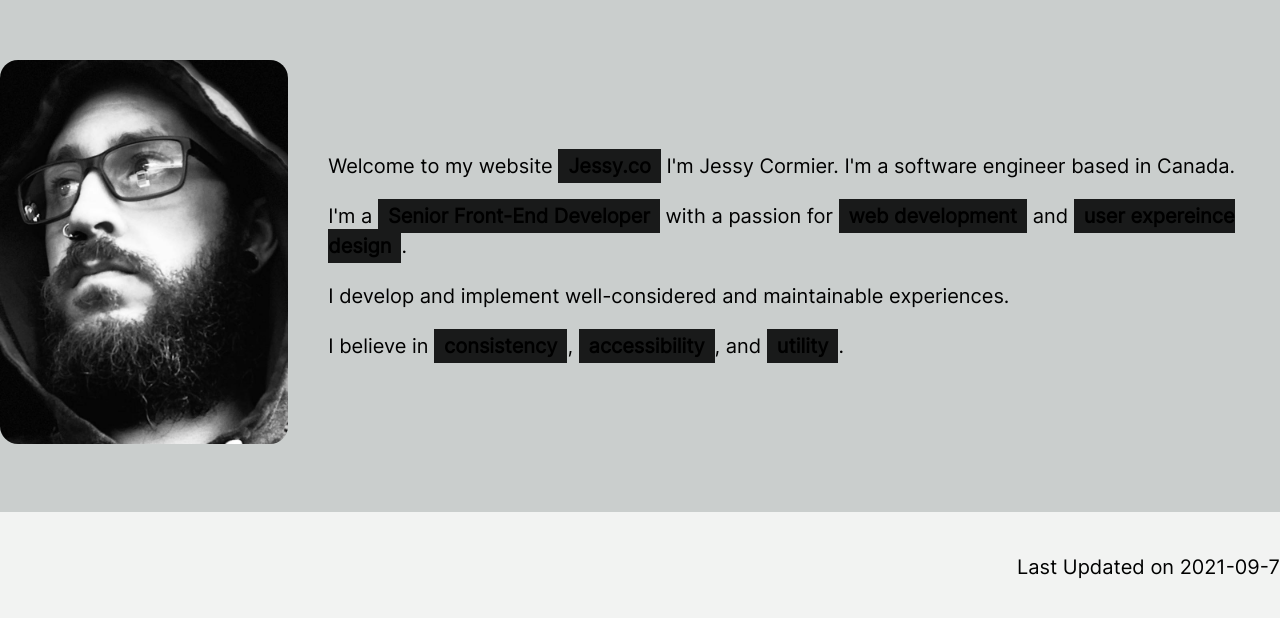
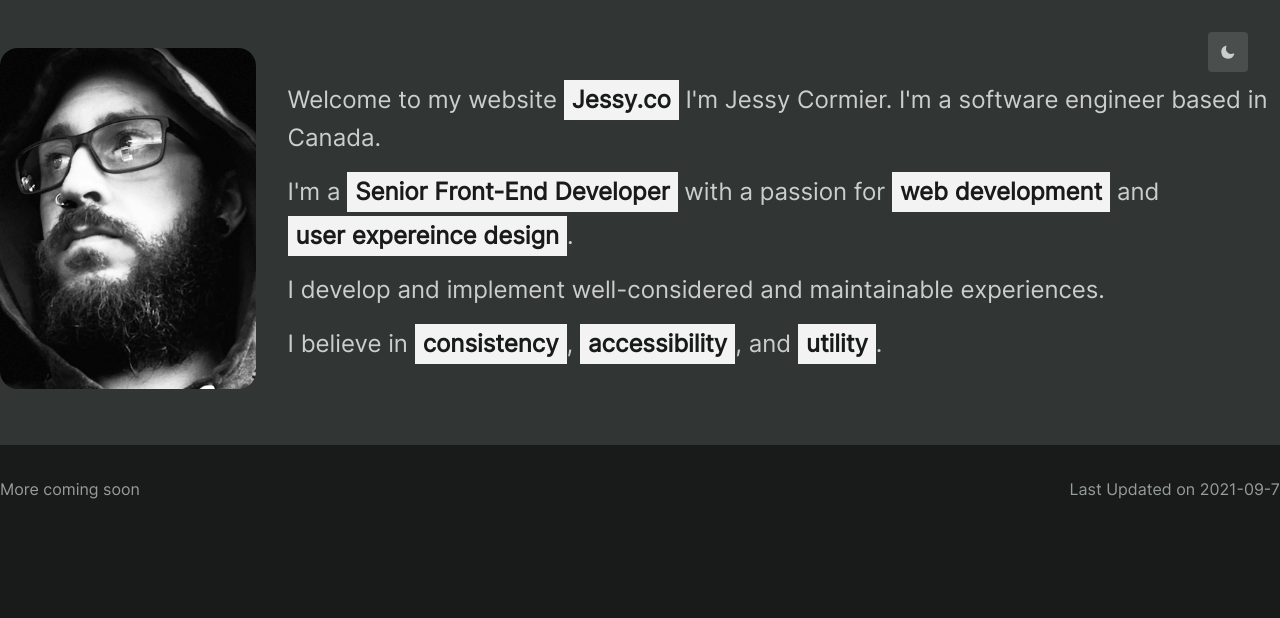
Before and after one commit to jessycormier/jessyco-website-nextjs, a Next.js app: page / in a window 1280 px wide. Shown: the top 618 px of the page. Built offline with nearby package versions, Linux system fonts and the light colour scheme.

Commit message:
update light mode,darkmode feature

```diff
--- /dev/null
+++ b/app/moon-icon.tsx
@@ -0,0 +1,18 @@
+export default function moonIcon() {
+    return (
+        <svg
+            xmlns="http://www.w3.org/2000/svg"
+            viewBox="0 0 24 24"
+            fill="currentColor"
+            stroke="currentColor"
+            className="w-4 h-4 text-gray-800 dark:text-gray-200"
+        >
+            <path
+                strokeLinecap="round"
+                strokeLinejoin="round"
+                strokeWidth="2"
+                d="M20.354 15.354A9 9 0 018.646 3.646 9.003 9.003 0 0012 21a9.003 9.003 0 008.354-5.646z"
+            ></path>
+        </svg>
+    );
+}
--- /dev/null
+++ b/app/sun-icon.tsx
@@ -0,0 +1,18 @@
+export default function sunIcon() {
+  return (
+    <svg
+      xmlns="http://www.w3.org/2000/svg"
+      viewBox="0 0 24 24"
+      fill="currentColor"
+      stroke="currentColor"
+      className="w-4 h-4 text-gray-800 dark:text-gray-200"
+    >
+      <path
+        strokeLinecap="round"
+        strokeLinejoin="round"
+        strokeWidth="2"
+        d="M12 3v1m0 16v1m9-9h-1M4 12H3m15.364 6.364l-.707-.707M6.343 6.343l-.707-.707m12.728 0l-.707.707M6.343 17.657l-.707.707M16 12a4 4 0 11-8 0 4 4 0 018 0z"
+      ></path>
+    </svg>
+  );
+}
--- a/components/light-switch.tsx
+++ b/components/light-switch.tsx
@@ -1,74 +1,36 @@
-import { Dispatch, useEffect, useState } from "react";
+import { useEffect, useState } from "react";
+import moonIcon from "../app/moon-icon";
+import sunIcon from "../app/sun-icon";
 
 
-function useDarkMode() {
-  const [theme, setTheme] = useState<string>(
-    typeof window != "undefined" ? localStorage.theme as string ? "dark" : "dark" : "dark"
+export default function LightSwitch() {
+  const [currentTheme, setTheme] = useState(
+    typeof window !== "undefined" && localStorage.theme as string || "dark"
   );
-  const colorTheme = theme === "dark" ? "light" : "dark";
+
+  function toggleTheme() {
+    console.log("toggleTheme");
+    setTheme(theme => theme === "dark" ? "light" : "dark");
+  }
 
   useEffect(() => {
     const root = window.document.documentElement;
-    root.classList.remove(colorTheme);
-    root.classList.add(theme);
+    root.classList.remove("light", "dark");
+    root.classList.add(currentTheme);
 
     if (typeof window !== "undefined") {
-      localStorage.setItem("theme", theme);
+      localStorage.setItem("theme", currentTheme);
     }
 
-  }, [colorTheme, theme]);
+  }, [currentTheme]);
 
-  return [colorTheme, setTheme];
-}
-
-export default function LightSwitch() {
-  const [colorTheme, setTheme] = useDarkMode() as [string, Dispatch<any>];
-  const toggleTheme = () => setTheme(colorTheme === "light" ? "light" : "dark");
-
-  function sunIcon() {
-    return (
-      <svg
-        xmlns="http://www.w3.org/2000/svg"
-        viewBox="0 0 24 24"
-        fill="currentColor"
-        stroke="currentColor"
-        className="w-4 h-4 text-gray-800 dark:text-gray-200"
-      >
-        <path
-          strokeLinecap="round"
-          strokeLinejoin="round"
-          strokeWidth="2"
-          d="M12 3v1m0 16v1m9-9h-1M4 12H3m15.364 6.364l-.707-.707M6.343 6.343l-.707-.707m12.728 0l-.707.707M6.343 17.657l-.707.707M16 12a4 4 0 11-8 0 4 4 0 018 0z"
-        ></path>
-      </svg>
-    );
-  }
-
-  function moonIcon() {
-    return (
-      <svg
-        xmlns="http://www.w3.org/2000/svg"
-        viewBox="0 0 24 24"
-        fill="currentColor"
-        stroke="currentColor"
-        className="w-4 h-4 text-gray-800 dark:text-gray-200"
-      >
-        <path
-          strokeLinecap="round"
-          strokeLinejoin="round"
-          strokeWidth="2"
-          d="M20.354 15.354A9 9 0 018.646 3.646 9.003 9.003 0 0012 21a9.003 9.003 0 008.354-5.646z"
-        ></path>
-      </svg>
-    );
-  }
 
   return (
     <button
       className="absolute top-8 right-8 cursor-pointer w-10 h-10 p-3 bg-gray-200 rounded dark:bg-gray-700"
       onClick={toggleTheme}
     >
-      {colorTheme === "light" ? sunIcon() : moonIcon()}
+      {currentTheme === "light" ? sunIcon() : moonIcon()}
     </button>
   );
 }
--- a/components/text-highlight.component.tsx
+++ b/components/text-highlight.component.tsx
@@ -4,7 +4,7 @@ export default class TextHighlight extends React.Component {
 
     render() {
         return (
-            <span className="dark:bg-gray-50 dark:text-gray-900 bg-gray-900 text-white font-bold py-1 px-2">
+            <span className="inline-block whitespace-nowrap dark:bg-gray-50 dark:text-gray-900 bg-gray-900 text-gray-50 font-bold py-1 px-2 my-0.5">
                 {this.props.children}
             </span>
         );
--- a/pages/index.tsx
+++ b/pages/index.tsx
@@ -1,5 +1,6 @@
 import Image from 'next/image';
 import React from 'react';
+import LightSwitch from '../components/light-switch';
 import TextHighlight from '../components/text-highlight.component';
 
 export default class Index extends React.Component {
@@ -11,12 +12,13 @@ export default class Index extends React.Component {
 
   render() {
     return <>
-      <section className="dark:bg-gray-800 bg-gray-200 pt-12 pb-12">
+    <LightSwitch />
+      <section className="dark:bg-gray-800 bg-gray-50 pt-12 pb-12 text-2xl">
         <div className="container mx-auto">
           <div className="flex justify-start content-center">
             <div className="mr-8">
               <Image
-                className="rounded-[18px] border-4 border-gray-800 dark:border-gray-700 mt-16"
+                className="rounded-[18px] border-4 border-gray-800 dark:border-gray-700 mt-16 "
                 src="/profile.jpg"
                 alt="Profile Picture"
                 width={300}
@@ -49,7 +51,10 @@ export default class Index extends React.Component {
           </div>
         </div>
       </section>
-      <section className='container mx-auto mt-8 text-right'>
+      <section className='container mx-auto mt-8 flex justify-between text-gray-400'>
+        <p>
+          More coming soon
+        </p>
         <p>
           Last Updated on {this.getDate()}
         </p>
--- a/public/scripts/init-theme.function.js
+++ b/public/scripts/init-theme.function.js
@@ -1,5 +1,7 @@
 /**
  * A function to initialize the theme before the page is loaded.
+ * This prevents the flashing effect of the dark theme being applied when
+ * the page is loaded.
  */
 (function initTheme() {
   const theme = localStorage.getItem("theme") || "light";
--- a/styles/global.css
+++ b/styles/global.css
@@ -14,11 +14,10 @@
   html,
   body {
     font-family: 'Inter', sans-serif;
-    font-size: 20px;
     height: 100%;
 
     @apply transition-colors;
-    @apply bg-gray-50;
+    @apply bg-gray-100;
     @apply dark:bg-gray-900 dark:text-gray-200;
   }
 
```
Also changed, not shown: pages/_document.tsx (+5 -5 lines).
